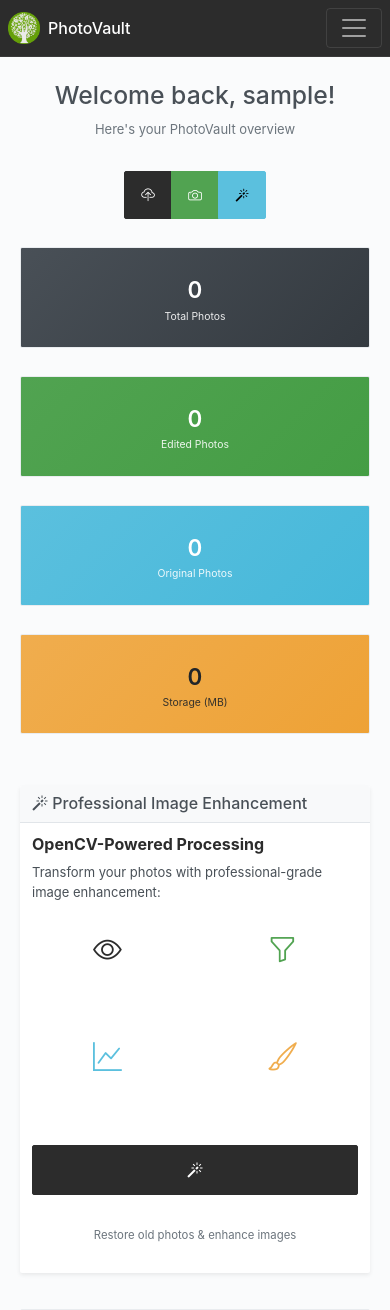
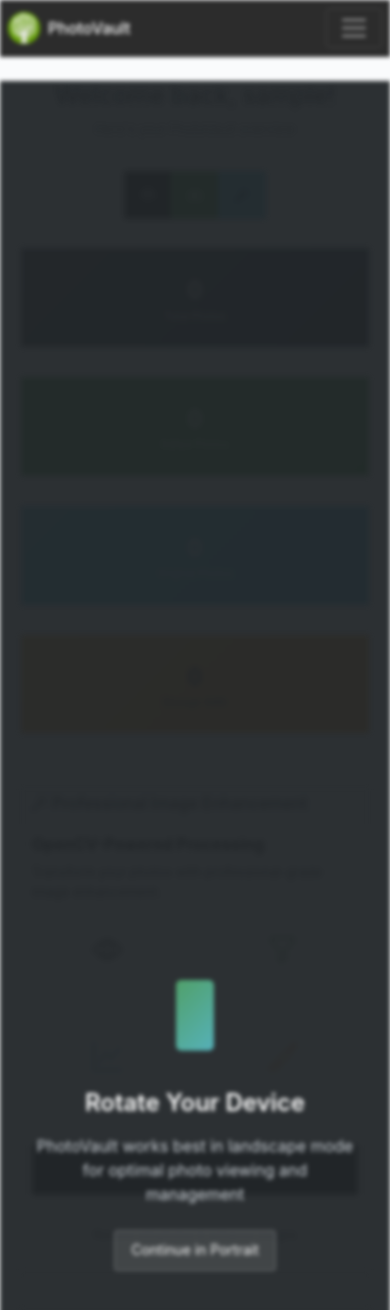
Before and after one commit to hamkasu/photoverone, a Flask app: page /dashboard in a window 390 px wide. Shown: the top 1310 px of the page. Run offline with Flask 3, Linux system fonts and the light colour scheme; the visitor is signed in with stand-in values (Sample User, id 1); data that the repository does not hold is empty; some libraries are stand-ins or nearby versions.

Commit message:
Add a prompt to rotate devices for better photo viewing
Introduces a CSS overlay and JavaScript logic to display a prompt on mobile devices in portrait mode, suggesting rotation to landscape for an improved user experience. Includes local storage for dismissing the prompt and a daily reset.

Replit-Commit-Author: Agent
Replit-Commit-Session-Id: c93ca1b5-8359-4ac5-a828-8074940babea
Replit-Commit-Checkpoint-Type: full_checkpoint
Replit-Commit-Screenshot-Url: https://storage.googleapis.com/screenshot-production-us-central1/3cba6111-3848-46d8-91cf-97eb94a8cc43/c93ca1b5-8359-4ac5-a828-8074940babea/sEIWUyc

```diff
--- a/photovault/static/css/style.css
+++ b/photovault/static/css/style.css
@@ -883,6 +883,99 @@ footer .text-muted {
 
 }
 
+/* MOBILE ORIENTATION PROMPT - Encourage landscape mode for better photo viewing */
+.orientation-prompt {
+    display: none;
+    position: fixed;
+    top: 0;
+    left: 0;
+    width: 100%;
+    height: 100%;
+    background: rgba(33, 37, 41, 0.95);
+    color: white;
+    z-index: 10000;
+    flex-direction: column;
+    align-items: center;
+    justify-content: center;
+    text-align: center;
+    padding: 2rem;
+    font-family: -apple-system, BlinkMacSystemFont, 'Segoe UI', Roboto, sans-serif;
+}
+
+.orientation-prompt .rotate-icon {
+    font-size: 4rem;
+    margin-bottom: 1.5rem;
+    animation: pulse 2s ease-in-out infinite;
+    background: linear-gradient(135deg, #51a351, #5bc0de);
+    -webkit-background-clip: text;
+    -webkit-text-fill-color: transparent;
+    background-clip: text;
+}
+
+.orientation-prompt h3 {
+    font-size: 1.5rem;
+    font-weight: 600;
+    margin-bottom: 1rem;
+    color: #ffffff;
+}
+
+.orientation-prompt p {
+    font-size: 1rem;
+    color: #ced4da;
+    margin-bottom: 1.5rem;
+    line-height: 1.5;
+}
+
+.orientation-prompt .dismiss-btn {
+    background: rgba(255, 255, 255, 0.1);
+    border: 1px solid rgba(255, 255, 255, 0.2);
+    color: white;
+    padding: 0.5rem 1rem;
+    border-radius: 4px;
+    font-size: 0.875rem;
+    cursor: pointer;
+    transition: all 0.2s ease;
+}
+
+.orientation-prompt .dismiss-btn:hover {
+    background: rgba(255, 255, 255, 0.2);
+    border-color: rgba(255, 255, 255, 0.3);
+}
+
+@keyframes pulse {
+    0%, 100% {
+        transform: scale(1) rotate(0deg);
+        opacity: 1;
+    }
+    25% {
+        transform: scale(1.05) rotate(5deg);
+        opacity: 0.8;
+    }
+    50% {
+        transform: scale(1.1) rotate(-5deg);
+        opacity: 0.9;
+    }
+    75% {
+        transform: scale(1.05) rotate(3deg);
+        opacity: 0.8;
+    }
+}
+
+/* Show orientation prompt only on mobile devices in portrait mode */
+@media screen and (max-width: 768px) and (orientation: portrait) {
+    .orientation-prompt.show {
+        display: flex !important;
+    }
+
+    /* Slightly blur main content when prompt is shown */
+    body.orientation-prompt-active .container-fluid,
+    body.orientation-prompt-active .navbar,
+    body.orientation-prompt-active main {
+        filter: blur(2px);
+        pointer-events: none;
+    }
+}
+
 /* MOBILE ICON-ONLY INTERFACE - Responsive breakpoints for cleaner mobile UI */
 @media (max-width: 576px) {
     /* Hide text labels in photo action buttons on mobile - show icons only */
--- a/photovault/templates/dashboard.html
+++ b/photovault/templates/dashboard.html
@@ -20,6 +20,13 @@ CALMIC SDN BHD - "Committed to Excellence"
 {% endblock %}
 
 {% block content %}
+<!-- Mobile Orientation Prompt Overlay -->
+<div class="orientation-prompt" id="orientationPrompt">
+    <div class="rotate-icon">📱</div>
+    <h3>Rotate Your Device</h3>
+    <p>PhotoVault works best in landscape mode<br>for optimal photo viewing and management</p>
+    <button class="dismiss-btn" onclick="dismissOrientationPrompt()">Continue in Portrait</button>
+</div>
 <div class="container-fluid">
     <!-- Welcome Header -->
     <div class="row mb-4">
@@ -482,5 +489,60 @@ document.addEventListener('DOMContentLoaded', function() {
         });
     });
 });
+
+// Mobile Orientation Prompt Functionality
+let orientationPromptDismissed = localStorage.getItem('orientationPromptDismissed') === 'true';
+
+function checkOrientation() {
+    const orientationPrompt = document.getElementById('orientationPrompt');
+    const isMobile = window.matchMedia("(max-width: 768px)").matches;
+    const isPortrait = window.matchMedia("(orientation: portrait)").matches;
+
+    // Only show prompt if user is on mobile, in portrait mode, and hasn't dismissed it
+    if (isMobile && isPortrait && !orientationPromptDismissed) {
+        orientationPrompt.classList.add('show');
+        document.body.classList.add('orientation-prompt-active');
+    } else {
+        orientationPrompt.classList.remove('show');
+        document.body.classList.remove('orientation-prompt-active');
+    }
+}
+
+function dismissOrientationPrompt() {
+    orientationPromptDismissed = true;
+    localStorage.setItem('orientationPromptDismissed', 'true');
+    const orientationPrompt = document.getElementById('orientationPrompt');
+    orientationPrompt.classList.remove('show');
+    document.body.classList.remove('orientation-prompt-active');
+}
+
+// Listen for orientation and resize changes
+window.addEventListener('orientationchange', function() {
+    // Small delay to ensure orientation change is complete
+    setTimeout(checkOrientation, 300);
+});
+
+window.addEventListener('resize', checkOrientation);
+
+// Check orientation on page load
+document.addEventListener('DOMContentLoaded', function() {
+    // Small delay to ensure DOM is fully loaded
+    setTimeout(checkOrientation, 100);
+});
+
+// Reset dismissal on new day (optional - user can see prompt again if they haven't used landscape)
+function resetDismissalDaily() {
+    const lastDismissDate = localStorage.getItem('orientationPromptDismissDate');
+    const today = new Date().toDateString();
+
+    if (lastDismissDate !== today) {
+        localStorage.removeItem('orientationPromptDismissed');
+        localStorage.setItem('orientationPromptDismissDate', today);
+        orientationPromptDismissed = false;
+    }
+}
+
+// Run daily reset check
+resetDismissalDaily();
 </script>
 {% endblock %}
```
Also changed, not shown: 1 other file.
